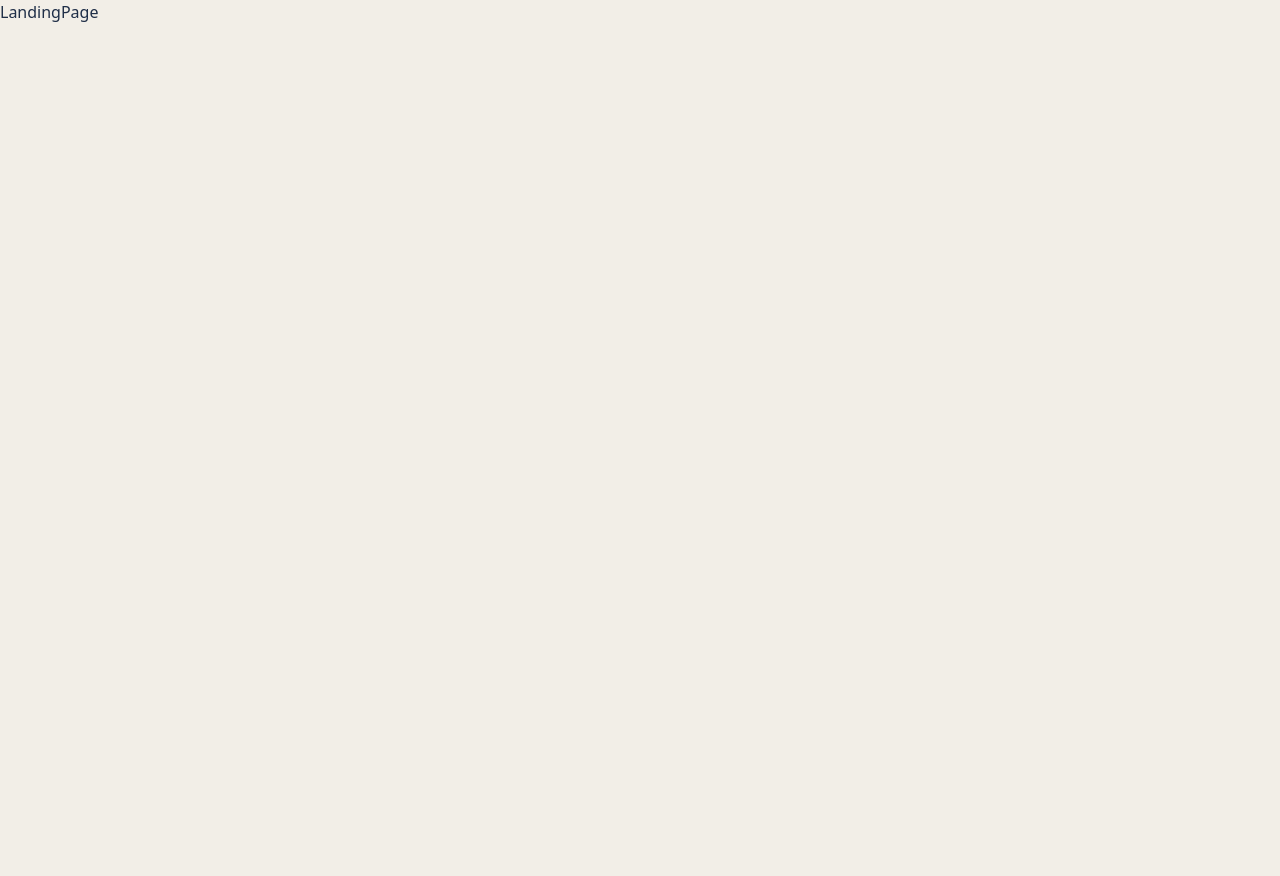
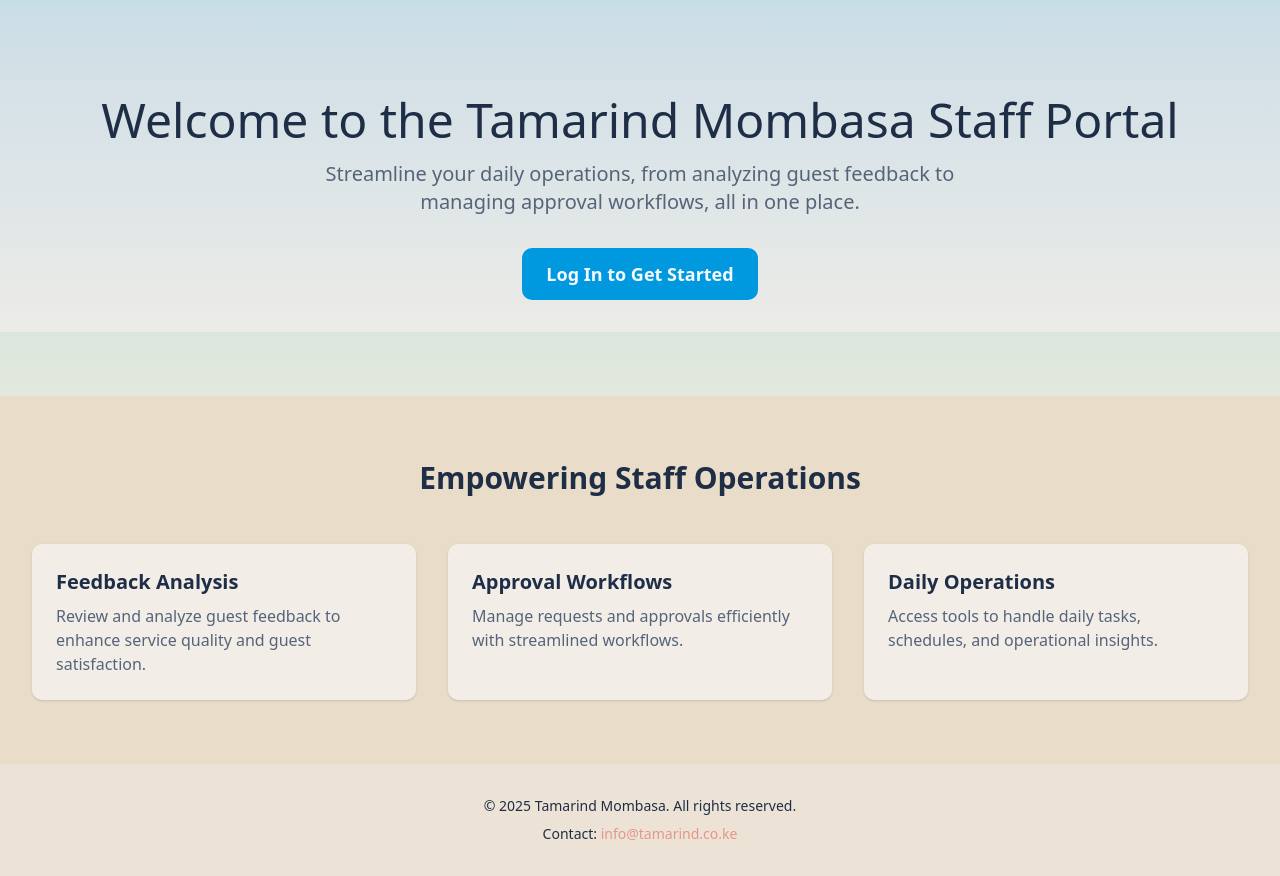
Before and after one commit to dalienst/tmlportal, a Next.js app: page / in a window 1280 px wide. Before the commit the page ends 800 px from the top, so only its background shows below. Built offline with nearby package versions, Linux system fonts and the light colour scheme.

Commit message:
create landing page

```diff
--- a/app/page.jsx
+++ b/app/page.jsx
@@ -1,9 +1,89 @@
+"use client";
+
+import Link from 'next/link';
 import React from 'react'
 
 function LandingPage() {
   return (
-    <div>LandingPage</div>
-  )
+    <div className="min-h-screen flex flex-col bg-background">
+      {/* Hero Section */}
+      <header className="relative bg-gradient-to-b from-primary/20 to-background py-16 sm:py-24">
+        <div className="max-w-7xl mx-auto px-4 sm:px-6 lg:px-8 text-center">
+          <h1 className="text-4xl sm:text-5xl font-[var(--font-heading)] text-foreground animate-fade-in">
+            Welcome to the Tamarind Mombasa Staff Portal
+          </h1>
+          <p className="mt-4 text-lg sm:text-xl text-muted-foreground max-w-2xl mx-auto">
+            Streamline your daily operations, from analyzing guest feedback to
+            managing approval workflows, all in one place.
+          </p>
+          <Link href="/login">
+            <button className="mt-8 bg-primary text-primary-foreground px-6 py-3 rounded-lg text-lg font-semibold hover:scale-105 transition-transform duration-200">
+              Log In to Get Started
+            </button>
+          </Link>
+        </div>
+        {/* Decorative Coastal Element */}
+        <div className="absolute bottom-0 left-0 right-0 h-16 bg-accent/10 animate-pulse-slow" />
+      </header>
+
+      {/* Features Section */}
+      <section className="py-16 bg-muted">
+        <div className="max-w-7xl mx-auto px-4 sm:px-6 lg:px-8">
+          <h2 className="text-3xl font-[var(--font-heading)] font-bold text-foreground text-center mb-12">
+            Empowering Staff Operations
+          </h2>
+          <div className="grid grid-cols-1 sm:grid-cols-2 lg:grid-cols-3 gap-8">
+            <div className="bg-card rounded-lg p-6 shadow-sm hover:shadow-md transition-shadow">
+              <h3 className="text-xl font-semibold text-foreground">
+                Feedback Analysis
+              </h3>
+              <p className="mt-2 text-muted-foreground">
+                Review and analyze guest feedback to enhance service quality and
+                guest satisfaction.
+              </p>
+            </div>
+            <div className="bg-card rounded-lg p-6 shadow-sm hover:shadow-md transition-shadow">
+              <h3 className="text-xl font-semibold text-foreground">
+                Approval Workflows
+              </h3>
+              <p className="mt-2 text-muted-foreground">
+                Manage requests and approvals efficiently with streamlined
+                workflows.
+              </p>
+            </div>
+            <div className="bg-card rounded-lg p-6 shadow-sm hover:shadow-md transition-shadow">
+              <h3 className="text-xl font-semibold text-foreground">
+                Daily Operations
+              </h3>
+              <p className="mt-2 text-muted-foreground">
+                Access tools to handle daily tasks, schedules, and operational
+                insights.
+              </p>
+            </div>
+          </div>
+        </div>
+      </section>
+
+      {/* Footer */}
+      <footer className="bg-sidebar py-8">
+        <div className="max-w-7xl mx-auto px-4 sm:px-6 lg:px-8 text-center">
+          <p className="text-sidebar-foreground text-sm">
+            &copy; {new Date().getFullYear()} Tamarind Mombasa. All rights
+            reserved.
+          </p>
+          <p className="mt-2 text-sidebar-foreground text-sm">
+            Contact:{" "}
+            <a
+              href="mailto:info@tamarind.co.ke"
+              className="text-secondary hover:underline"
+            >
+              info@tamarind.co.ke
+            </a>
+          </p>
+        </div>
+      </footer>
+    </div>
+  );
 }
 
 export default LandingPage
```
